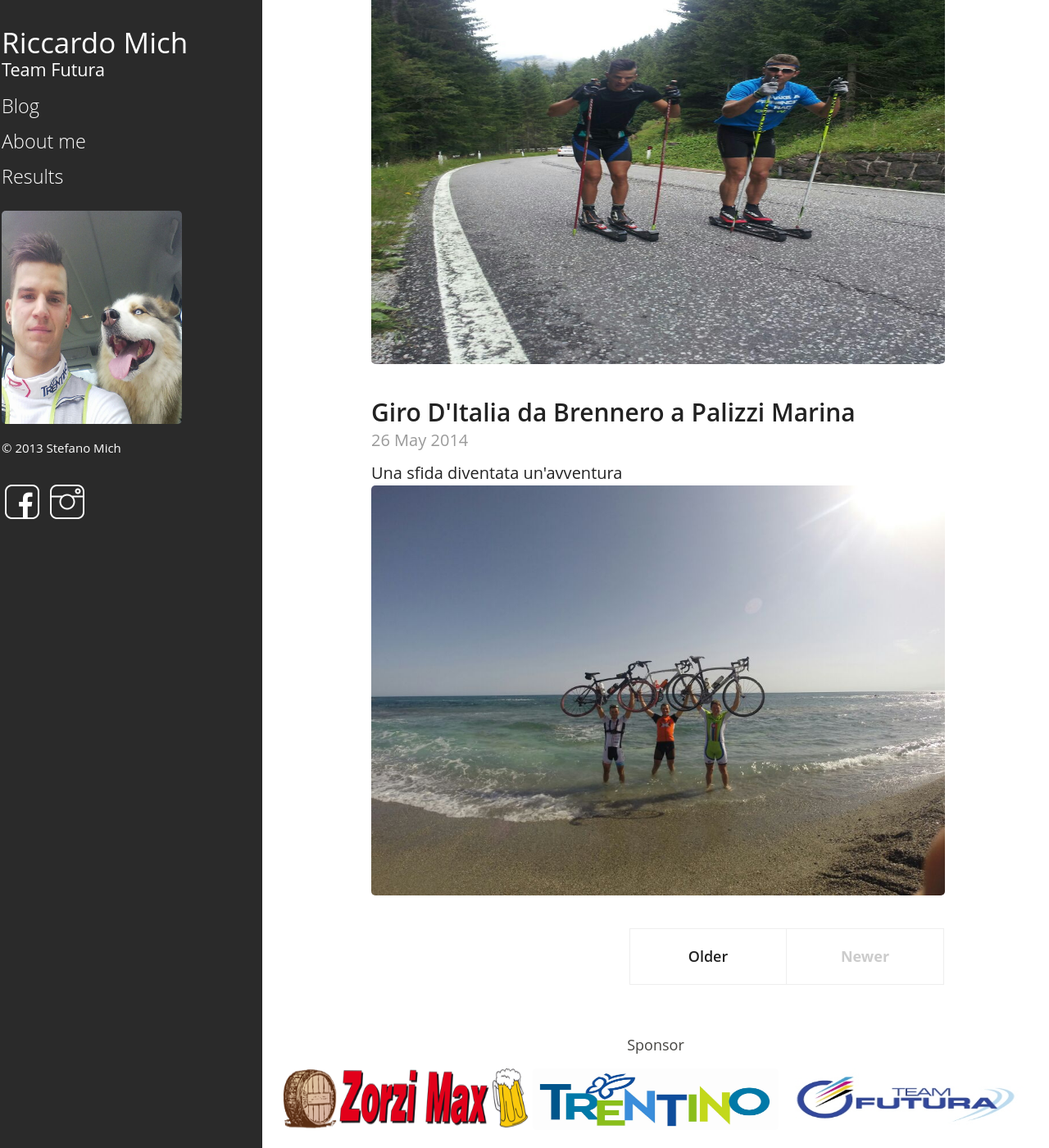
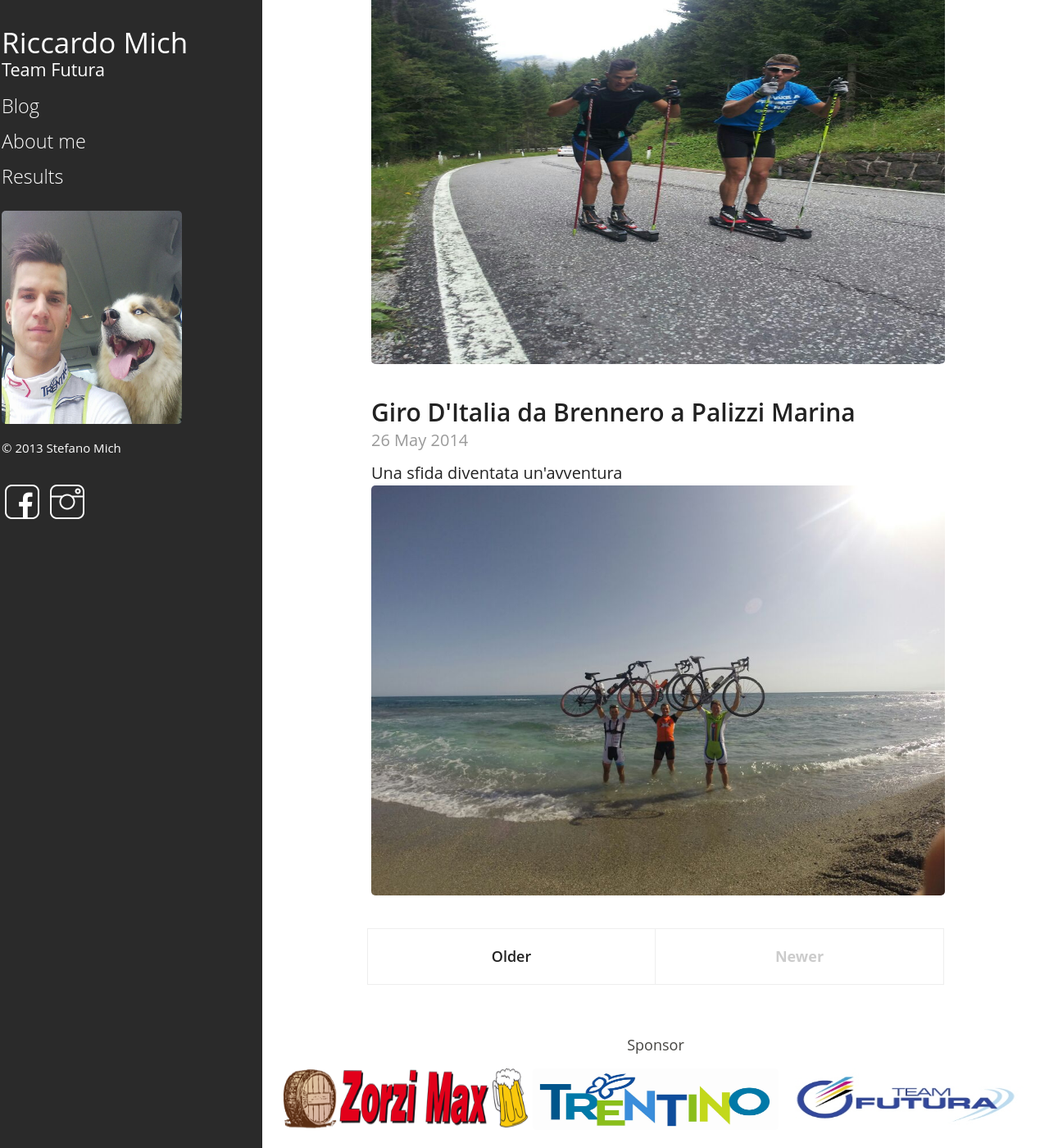
Before and after one commit to stefanomich22/mich93.github.io, a Jekyll site: the page built from index.html, in a window 1280 px wide and 1400 px high, scrolled down 851 px. Shown: the whole window at 82% size. Built offline with Jekyll 4.4.1, drawn with Linux system fonts in a browser that asks for light colours; Markdown is read by kramdown in place of the engine named in the settings; the list of posts is cut into pages by our own code.

Commit message:
responsive fixes

```diff
--- a/public/css/hyde.css
+++ b/public/css/hyde.css
@@ -371,7 +371,7 @@ td {
 -------------------------------------------------- */
 
 @media
-only screen and (min-device-width: 768px) and (max-device-width: 1024px)  {
+only screen and (min-device-width : 768px) and (max-device-width : 1024px){
   .masthead-inner {
     /*padding: 40px;*/
   }
@@ -499,7 +499,9 @@ table, thead, tbody, th, td, tr {
 
   /* Make pagination stand alone */
   .pagination {
-    margin-left: 320px;
+    width:100%;
+    margin-left: auto;
+    margin-right: auto;
     margin-bottom: 60px;
     border: 1px solid #eee;
   }
```
